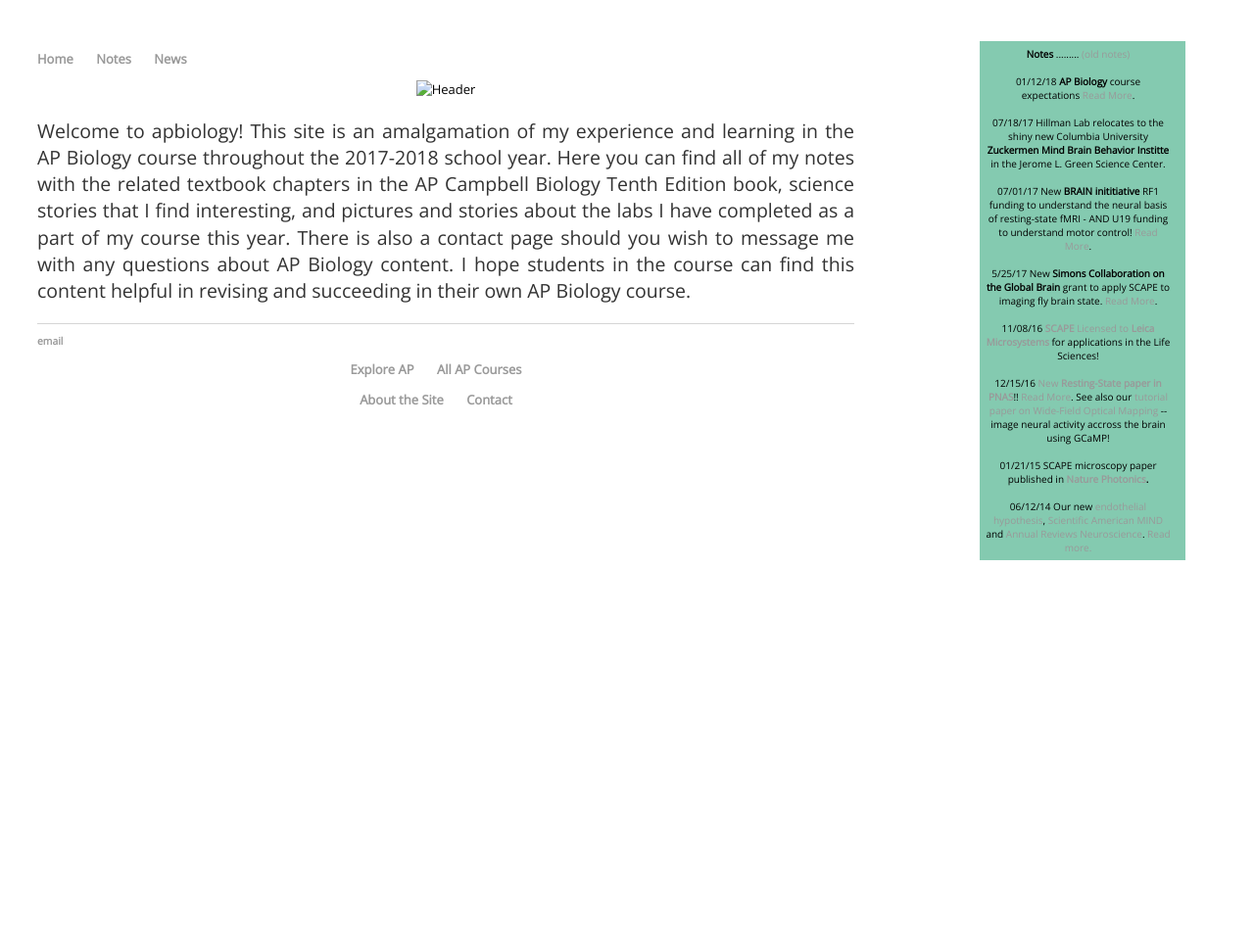
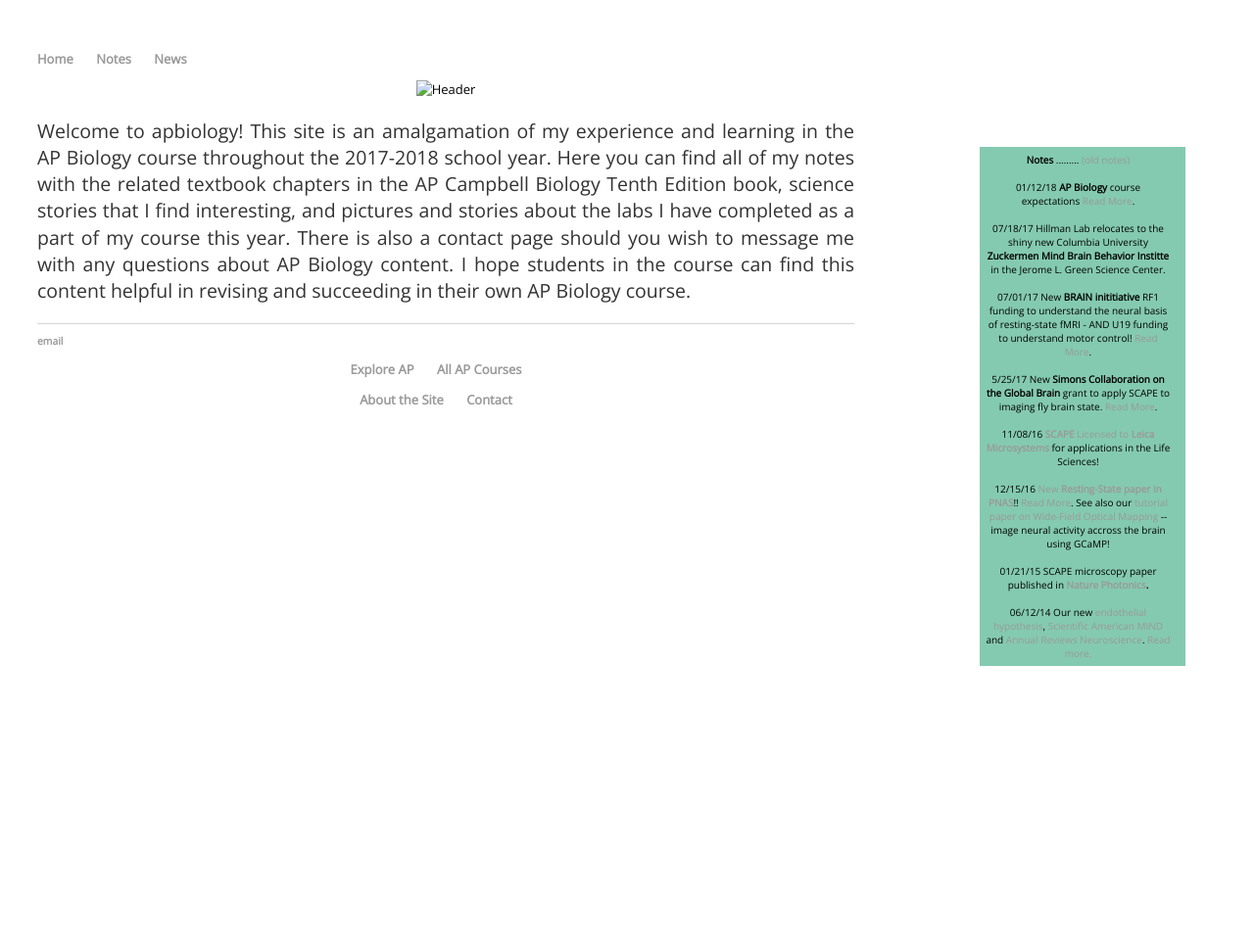
Before and after one commit to meganscarlett/meganscarlett.github.io, a Jekyll site: the page built from index.html, in a window 1280 px wide. Shown: the whole page at 98% size. Built offline with Jekyll 4.4.1, drawn with Linux system fonts in a browser that asks for light colours.

Commit message:
Update index.html

```diff
--- a/index.html
+++ b/index.html
@@ -13,7 +13,7 @@ There is also a contact page should you wish to message me with any questions ab
 
 I hope students in the course can find this content helpful in revising and succeeding in their own AP Biology course.</a></p></div>
 
-<div id="**Recent News Box**" style="height: 530px; left: 1000px; position: absolute; top: 42px; width: 210px; background: #84CAB0; z-index: 1;font-size: 10px" class="style_SkipStroke_3">
+<div id="**Recent News Box**" style="height: 530px; left: 1000px; position: absolute; top: 150px; width: 210px; background: #84CAB0; z-index: 1;font-size: 10px" class="style_SkipStroke_3">
 <table cellpadding="4">
 	<td width="189" ><span class="style11"><b>Notes</b></span><span class="style17"> .........       <a href="/_posts.html">(old notes)</a><br>
                     <br>
```
